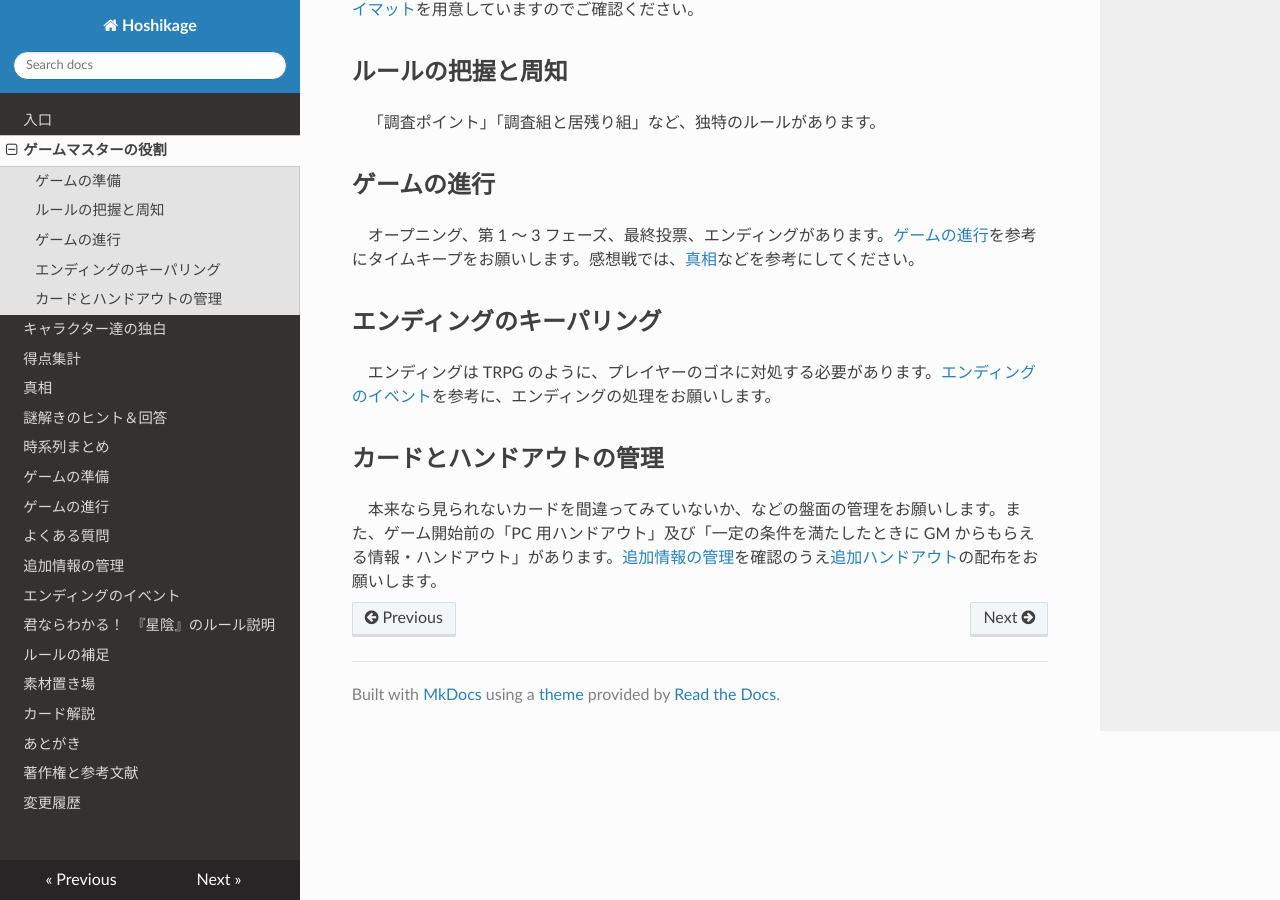
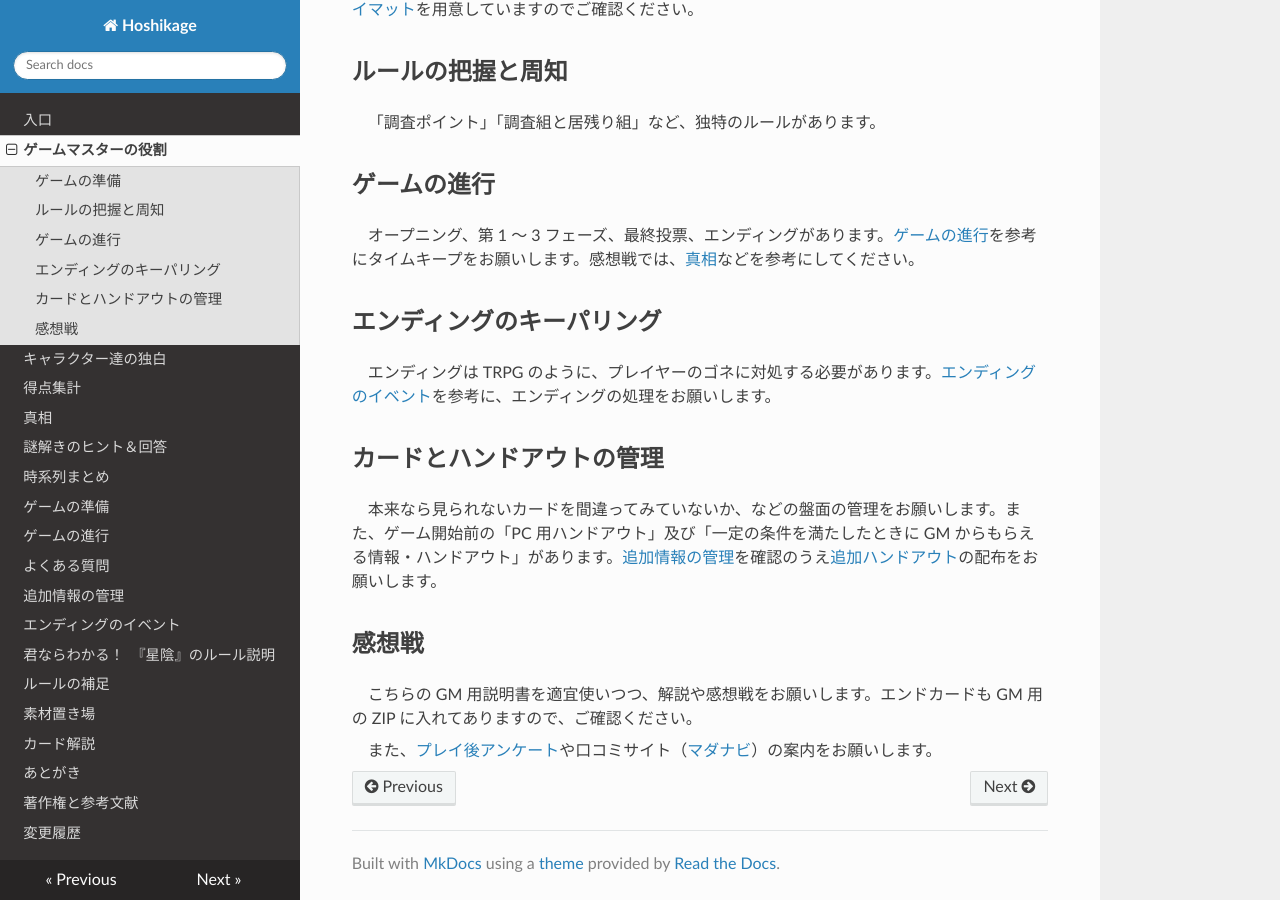
Before and after one commit to KTakahiro1729/Hoshikage, an MkDocs documentation site: the page built from docs/GMsRole.md, in a window 1280 px wide and 900 px high, scrolled down 518 px. Built offline with MkDocs 1.6.1, drawn with Linux system fonts in a browser that asks for light colours; nearby versions of some CDN libraries.

Commit message:
add link to forms

```diff
--- a/docs/GMsRole.md
+++ b/docs/GMsRole.md
@@ -30,3 +30,9 @@
 ## カードとハンドアウトの管理
 
 本来なら見られないカードを間違ってみていないか、などの盤面の管理をお願いします。また、ゲーム開始前の「PC 用ハンドアウト」及び「一定の条件を満たしたときに GM からもらえる情報・ハンドアウト」があります。[追加情報の管理](AdditionalInfos.md)を確認のうえ[追加ハンドアウト](Resources.md)の配布をお願いします。
+
+## 感想戦
+
+こちらの GM 用説明書を適宜使いつつ、解説や感想戦をお願いします。エンドカードも GM 用の ZIP に入れてありますので、ご確認ください。
+
+また、[プレイ後アンケート](https://forms.gle/s4zNQTJpqDVbADFy5)や口コミサイト（[マダナビ](https://www.joymada.com/madanabi/4840/)）の案内をお願いします。
```
